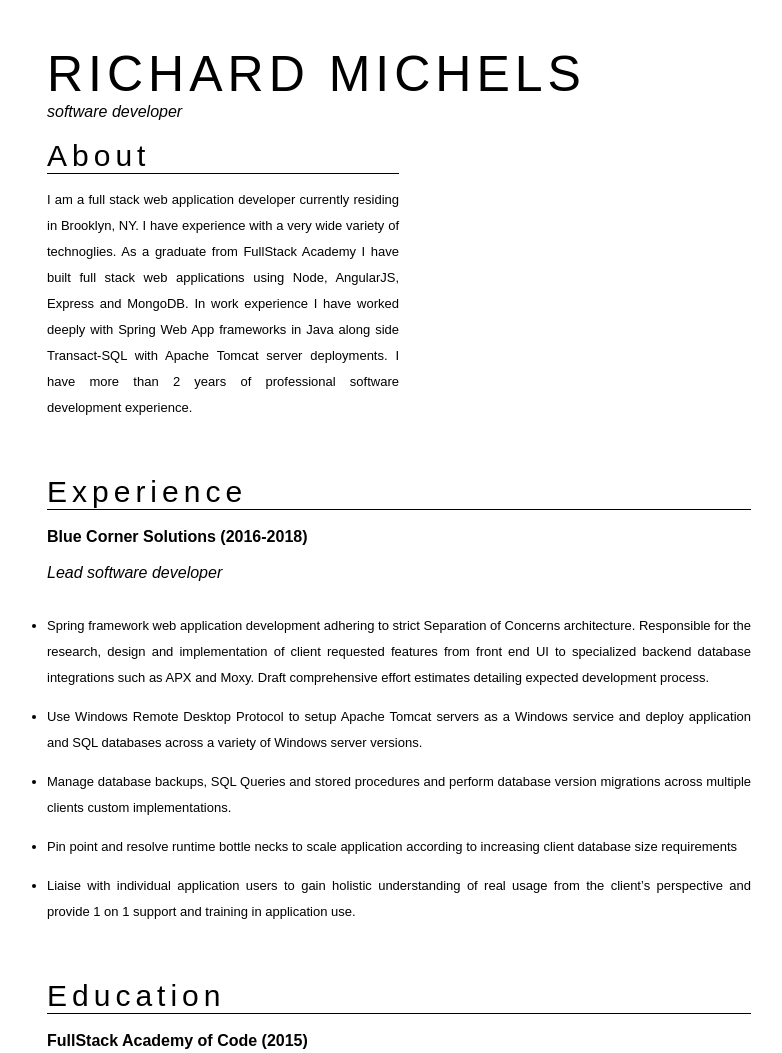
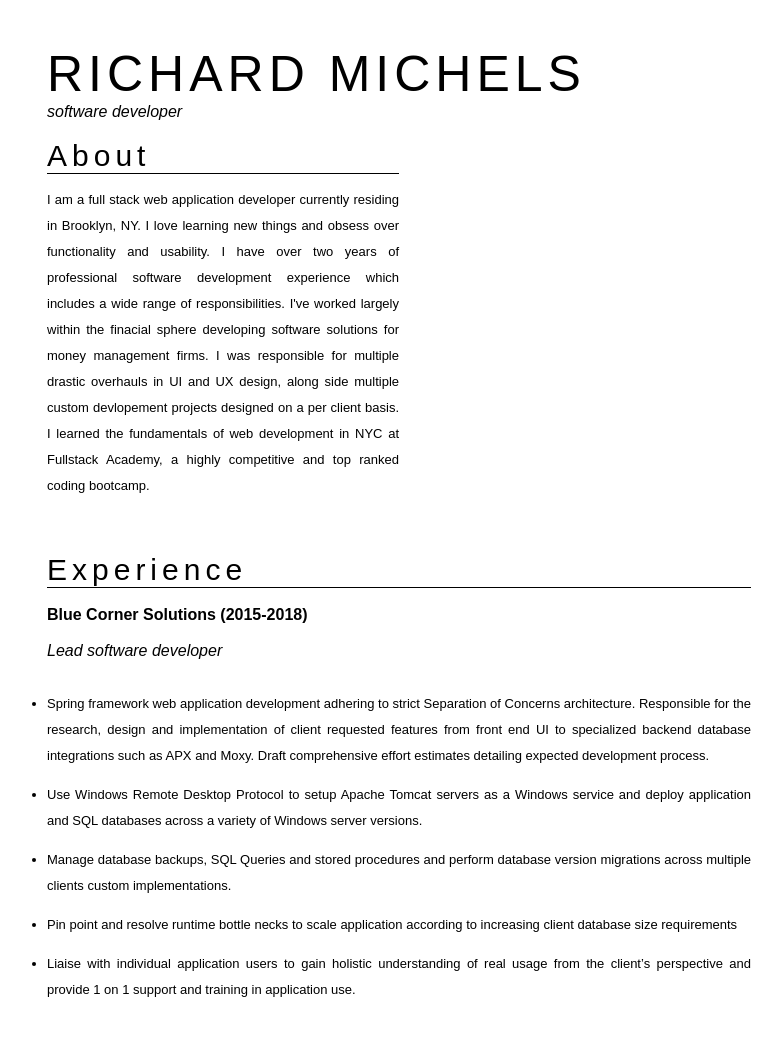
Before and after one commit to richardalexandermichels/portfolio_app, a website: page public/index.html in a window 1280 px wide. Shown: the top 1053 px of the page, without its empty margins (241-1023 px from the left). Drawn offline with Linux system fonts and the light colour scheme.

Commit message:
about page changes

```diff
--- a/public/index.html
+++ b/public/index.html
@@ -23,12 +23,13 @@
               About
             </h2>
             <div class="content">
-              I am a full stack web application developer currently residing in Brooklyn, NY.
-              I have experience with a very wide variety of technoglies. As a graduate from
-              FullStack Academy I have built full stack web applications using Node, AngularJS,
-              Express and MongoDB. In work experience I have worked deeply with Spring Web App
-              frameworks in Java along side Transact-SQL with Apache Tomcat server deployments.
-              I have more than 2 years of professional software development experience.
+              I am a full stack web application developer currently residing in Brooklyn, NY. I love
+              learning new things and obsess over functionality and usability. I have over two years
+              of professional software development experience which includes a wide range of responsibilities.
+              I've worked largely within the finacial sphere developing software solutions for money management
+              firms. I was responsible for multiple drastic overhauls in UI and UX design, along side multiple
+              custom devlopement projects designed on a per client basis. I learned the fundamentals of web
+              development in NYC at Fullstack Academy, a highly competitive and top ranked coding bootcamp.
             </div>
           </div>
         </div>
@@ -40,7 +41,7 @@
         </h3>
         </br>
         <h4>
-          Blue Corner Solutions (2016-2018)
+          Blue Corner Solutions (2015-2018)
         </h4>
         </br>
         <p class="italic">
@@ -80,7 +81,7 @@
       </br>
         <div class='font-gill'>
           <h4>
-            FullStack Academy of Code (2015)
+            Fullstack Academy of Code (2015)
           </h4>
           <p class='content'>
             NYC immersive coding bootcamp focusing on real world application of modern web technologies
```
